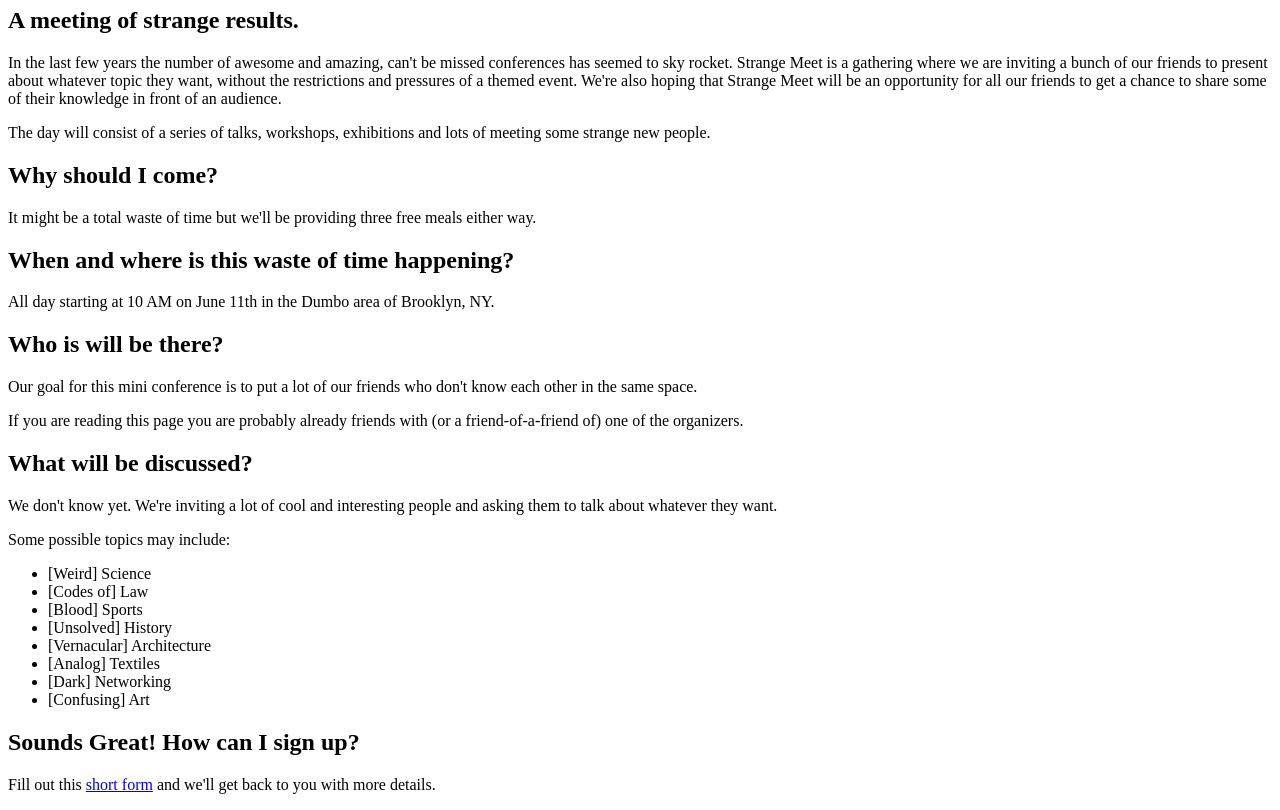
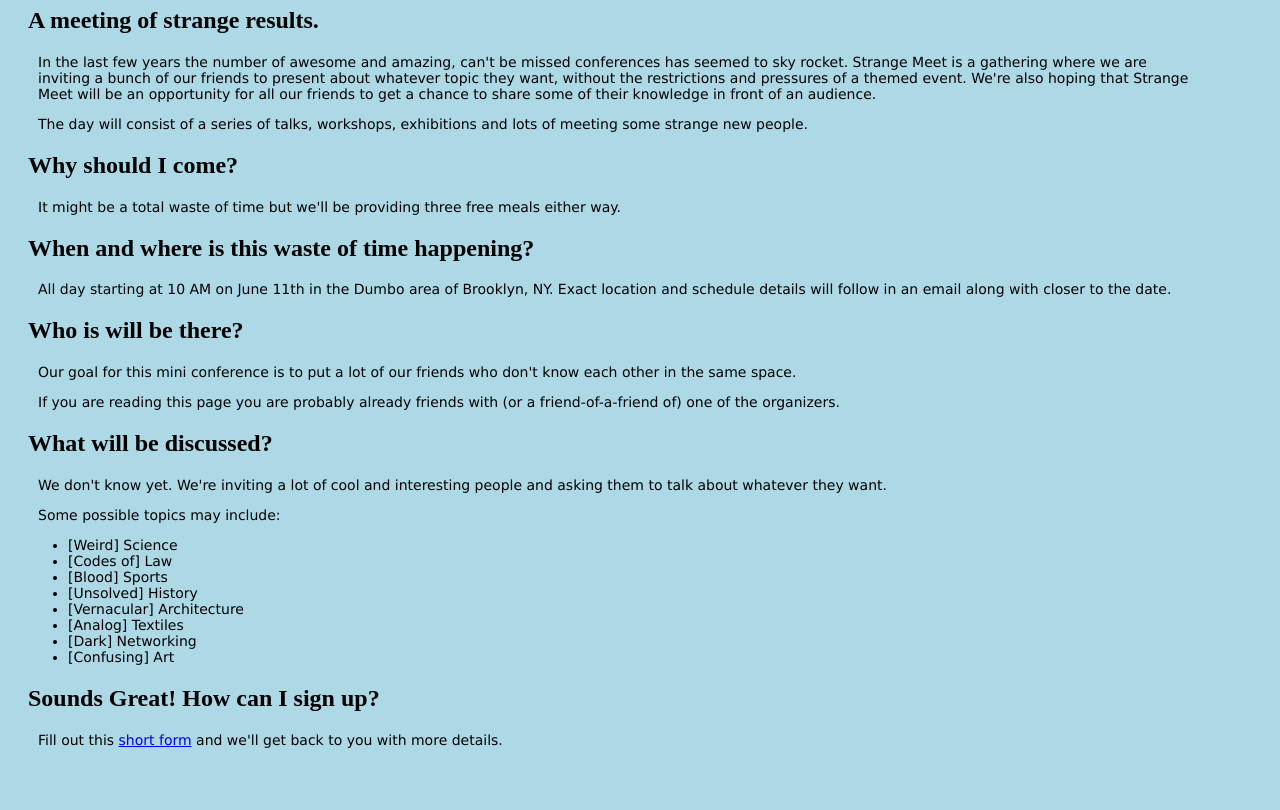
Before and after one commit to strangemeet/strangemeet-site, a plain HTML site: page index.html in a window 1280 px wide. Shown: the part 73-883 px from the top of the page. After the commit the page ends 835 px from the top, so only its background shows below. Drawn offline with Linux system fonts and the light colour scheme.

Commit message:
Minor changes + css

```diff
--- a/index.html
+++ b/index.html
@@ -2,6 +2,7 @@
 <html>
 <head>
 <title>Strange.Meet</title>
+<link rel="stylesheet" type="text/css" href="strange.css">
 </head>
 <body>
 
@@ -14,7 +15,7 @@
 <p>It might be a total waste of time but we'll be providing three free meals either way.</p>
 
 <h2>When and where is this waste of time happening?</h2>
-<p>All day starting at 10 AM on June 11th in the Dumbo area of Brooklyn, NY.</p>
+<p>All day starting at 10 AM on June 11th in the Dumbo area of Brooklyn, NY. Exact location and schedule details will follow in an email along with closer to the date.</p>
 
 <h2>Who is will be there?</h2>
 <p>Our goal for this mini conference is to put a lot of our friends who don't know each other in the same space.</p>
```
